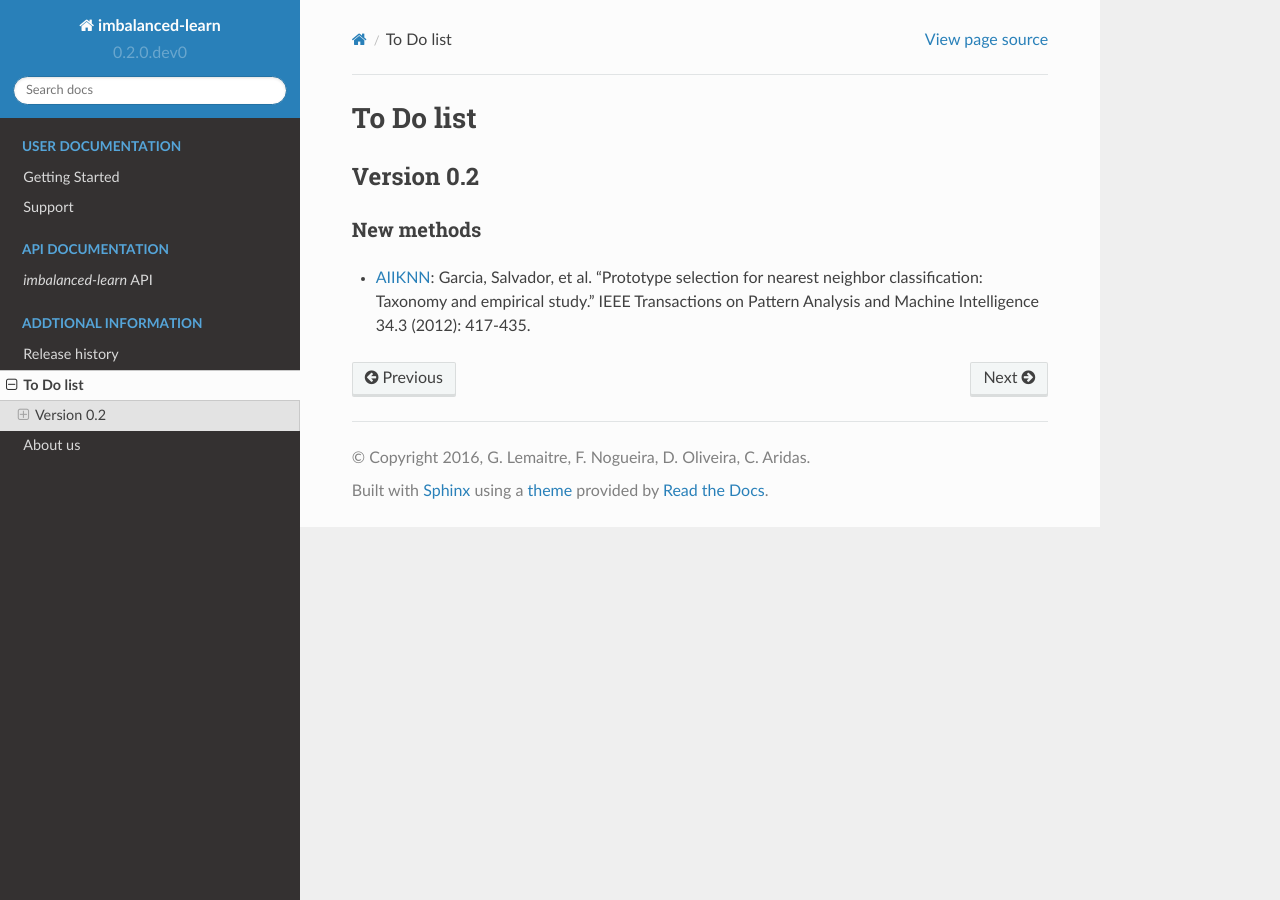
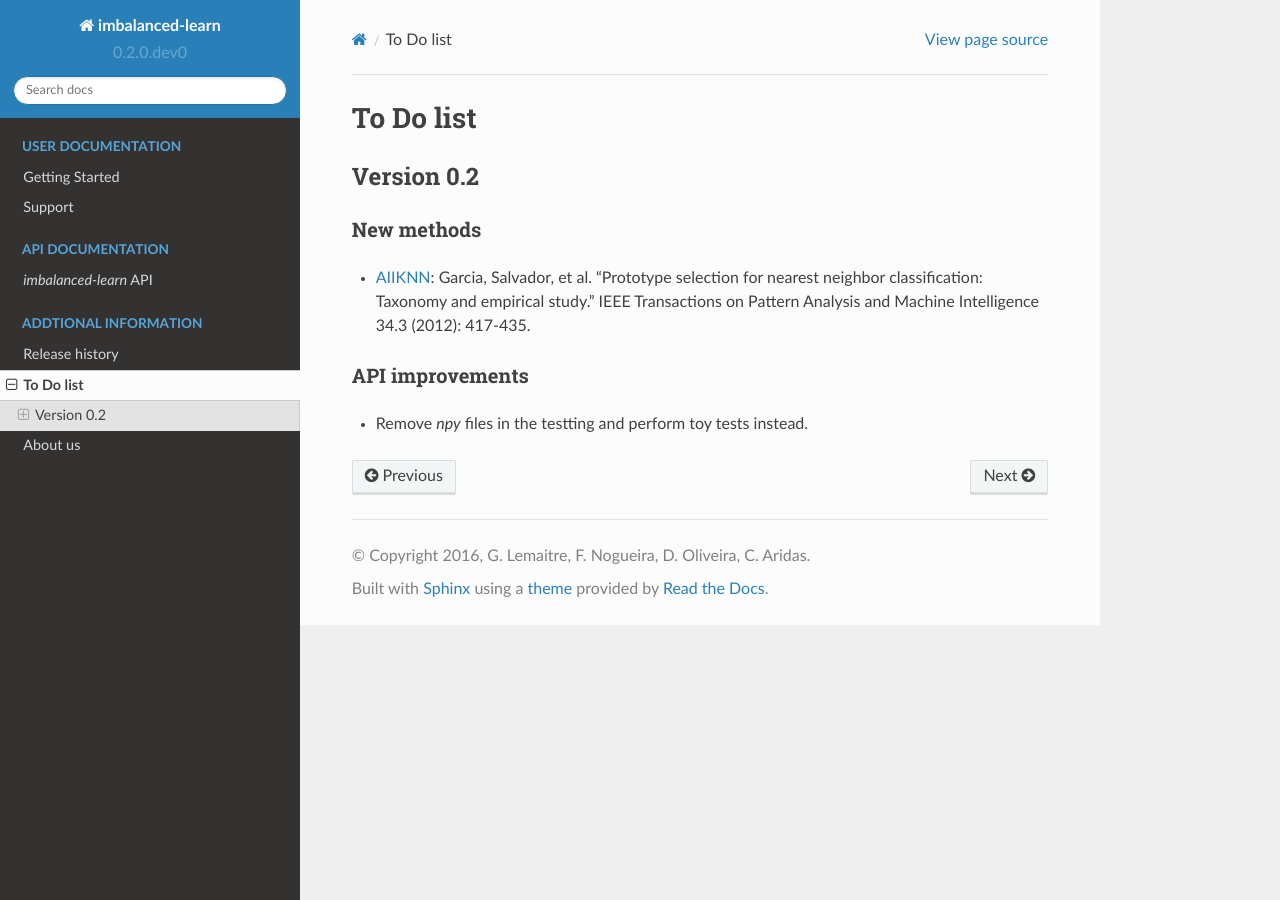
Before and after one commit to scikit-learn-contrib/imbalanced-learn, a Sphinx documentation site: the page built from doc/todo.rst, in a window 1280 px wide. Built offline with Sphinx 7.4.7 and the Read the Docs theme 2.0.0, drawn with Linux system fonts in a browser that asks for light colours; formulas are drawn with MathJax 3; pages that are not in the unit, such as notebooks, are missing from menus.

Commit message:
Add the api changes in the todo list

```diff
--- a/doc/todo.rst
+++ b/doc/todo.rst
@@ -15,3 +15,8 @@ New methods
 * AIIKNN_: Garcia, Salvador, et al. "Prototype selection for nearest neighbor classification: Taxonomy and empirical study." IEEE Transactions on Pattern Analysis and Machine Intelligence 34.3 (2012): 417-435.
 
 .. _AIIKNN: https://www.semanticscholar.org/paper/Prototype-Selection-for-Nearest-Neighbor-Garc%C3%ADa-Derrac/fbca1824c49e02da37e5e780eaf0ab6ddfaf5614/pdf
+
+API improvements
+~~~~~~~~~~~~~~~~
+
+* Remove `npy` files in the testting and perform toy tests instead.
```
